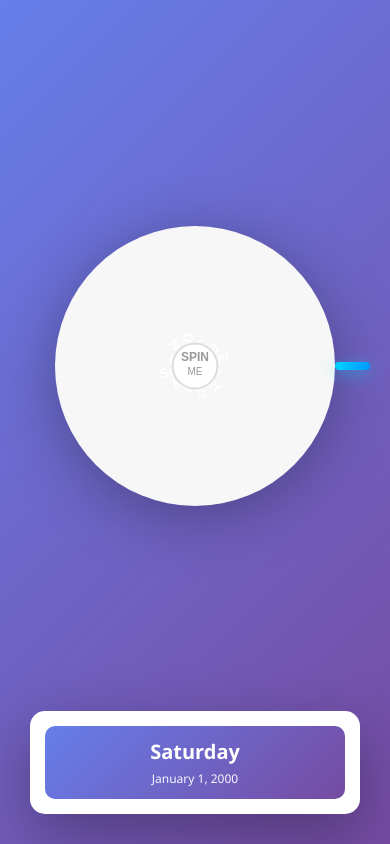
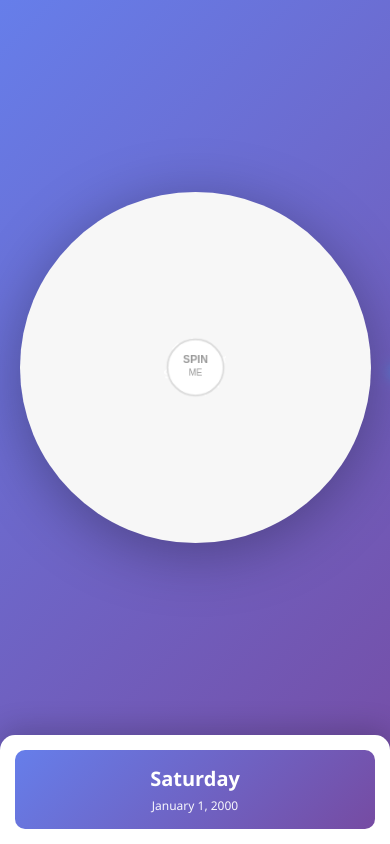
Before and after one commit to ankitbaria/calendar, a plain HTML site: page index.html in a window 390 px wide. Drawn offline with Linux system fonts and the light colour scheme.

Commit message:
Completely redesign layout - wheel centered, date at bottom

```diff
--- a/index.html
+++ b/index.html
@@ -24,10 +24,12 @@
             background: linear-gradient(135deg, #667eea 0%, #764ba2 100%);
             display: flex;
             flex-direction: column;
-            justify-content: center;
+            justify-content: space-between;
             align-items: center;
-            padding: 20px;
+            padding: 0;
             position: fixed;
+            width: 100%;
+            height: 100vh;
             touch-action: none;
         }
 
@@ -35,9 +37,9 @@
             display: flex;
             flex-direction: column;
             align-items: center;
+            justify-content: center;
             width: 100%;
-            height: 100%;
-            max-height: 100vh;
+            flex: 1;
         }
 
         .wheel-section {
@@ -45,9 +47,8 @@
             display: flex;
             justify-content: center;
             align-items: center;
-            flex: 1;
             width: 100%;
-            max-width: 500px;
+            height: 100%;
         }
 
         canvas {
@@ -55,9 +56,11 @@
             cursor: grab;
             filter: drop-shadow(0 10px 30px rgba(0, 0, 0, 0.3));
             border-radius: 50%;
-            max-width: 100%;
+            touch-action: none;
+            width: 100%;
+            max-width: 90vmin;
             height: auto;
-            touch-action: none;
+            aspect-ratio: 1;
         }
 
         canvas:active {
@@ -66,24 +69,28 @@
 
         .selector-line {
             position: absolute;
-            right: -45px;
+            right: -50px;
             top: 50%;
             transform: translateY(-50%);
-            width: 45px;
+            width: 50px;
             height: 8px;
             background: linear-gradient(90deg, #00d4ff, #0099ff);
             border-radius: 4px;
             box-shadow: 0 4px 15px rgba(0, 212, 255, 0.5);
+            pointer-events: none;
         }
 
         .info-section {
             background: white;
             padding: 20px;
-            border-radius: 15px;
-            box-shadow: 0 20px 60px rgba(0, 0, 0, 0.3);
+            border-radius: 15px 15px 0 0;
+            box-shadow: 0 -5px 30px rgba(0, 0, 0, 0.2);
             width: 100%;
             text-align: center;
-            margin-top: 15px;
+            min-height: 100px;
+            display: flex;
+            align-items: center;
+            justify-content: center;
         }
 
         .date-display {
@@ -92,6 +99,7 @@
             padding: 15px 20px;
             border-radius: 10px;
             text-align: center;
+            width: 100%;
         }
 
         .date-display .day-name {
@@ -106,31 +114,14 @@
         }
 
         @media (max-width: 600px) {
-            .container {
-                padding: 10px;
-            }
-
-            .wheel-section {
-                max-width: 280px;
-            }
-
-            canvas {
-                width: 280px;
-                height: 280px;
+            .info-section {
+                padding: 15px;
+                min-height: 90px;
             }
 
             .selector-line {
-                right: -35px;
-                width: 35px;
-            }
-
-            .info-section {
-                padding: 15px;
-                margin-top: 10px;
-            }
-
-            .date-display {
-                padding: 12px 15px;
+                right: -40px;
+                width: 40px;
             }
 
             .date-display .day-name {
@@ -143,18 +134,22 @@
         }
 
         @media (max-width: 360px) {
-            .wheel-section {
-                max-width: 240px;
-            }
-
-            canvas {
-                width: 240px;
-                height: 240px;
+            .info-section {
+                padding: 12px;
+                min-height: 80px;
             }
 
             .selector-line {
                 right: -30px;
                 width: 30px;
+            }
+
+            .date-display .day-name {
+                font-size: 18px;
+            }
+
+            .date-display .date-value {
+                font-size: 11px;
             }
         }
     </style>
@@ -165,12 +160,12 @@
             <canvas id="wheelCanvas"></canvas>
             <div class="selector-line"></div>
         </div>
+    </div>
 
-        <div class="info-section">
-            <div class="date-display">
-                <div class="day-name" id="dayName">Monday</div>
-                <div class="date-value" id="dateValue">January 1, 2024</div>
-            </div>
+    <div class="info-section">
+        <div class="date-display">
+            <div class="day-name" id="dayName">Monday</div>
+            <div class="date-value" id="dateValue">January 1, 2024</div>
         </div>
     </div>
 
```
